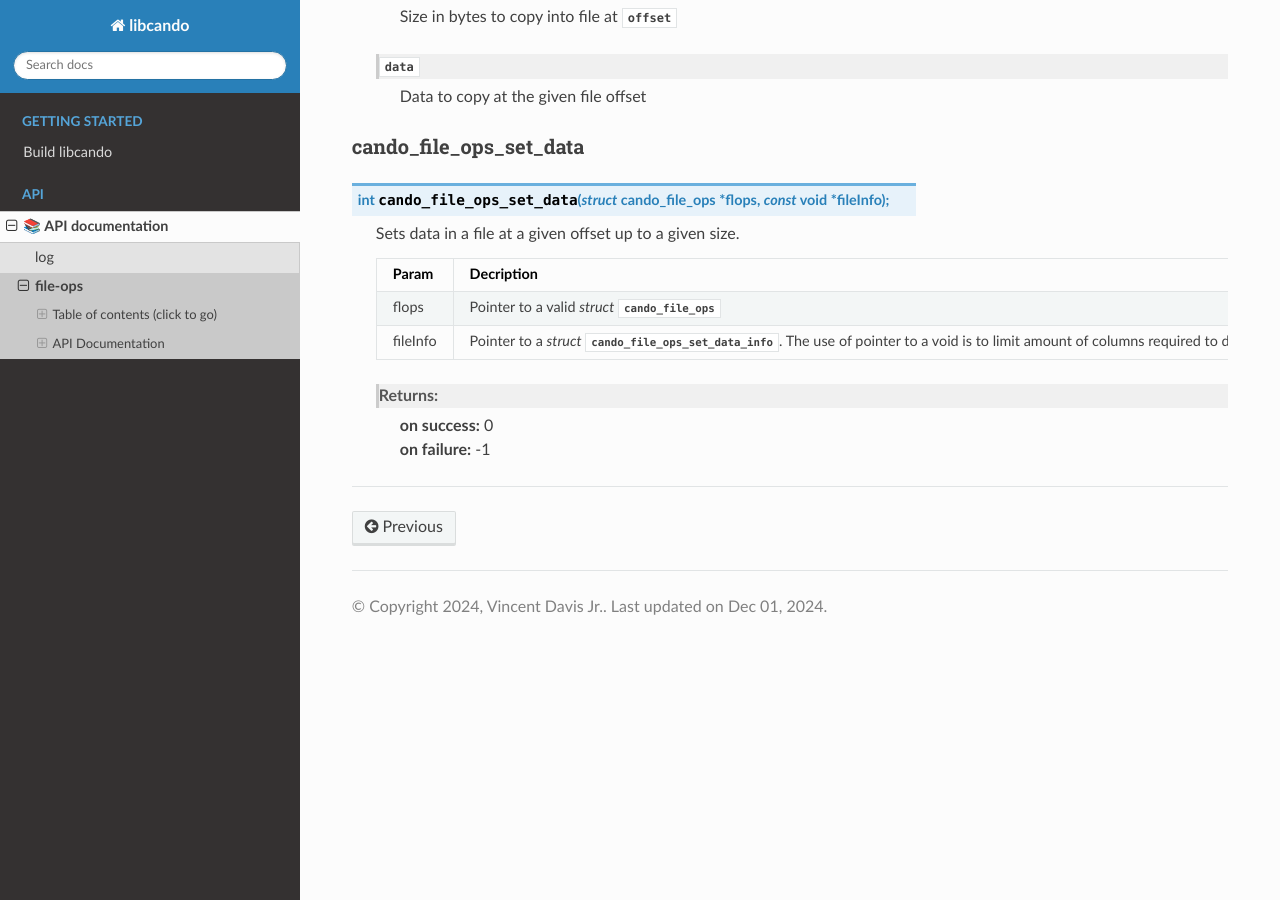
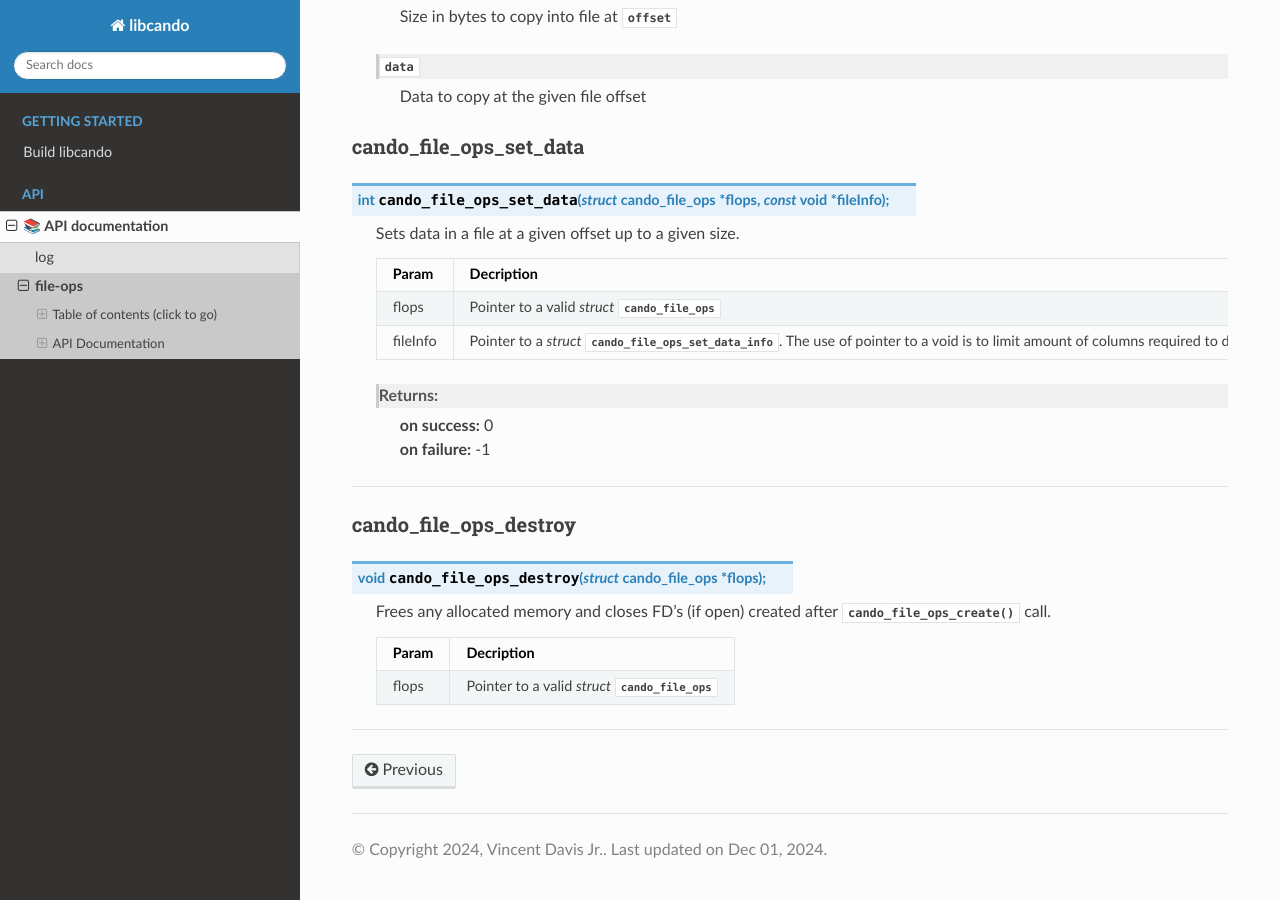
Before and after one commit to under-view/libcando, a Sphinx documentation site: the page built from docs/file-ops.rst, in a window 1280 px wide and 900 px high, scrolled down 6787 px. Built offline with Sphinx 7.4.7 and the Read the Docs theme 3.1.0, drawn with Linux system fonts in a browser that asks for light colours; formulas are drawn with MathJax 3.

Commit message:
docs: add cando_file_ops_destroy function
Signed-off-by: Vincent Davis Jr <vince@underview.tech>

```diff
--- a/docs/file-ops.rst
+++ b/docs/file-ops.rst
@@ -400,6 +400,25 @@ cando_file_ops_set_data
 
 =========================================================================================================================================
 
+======================
+cando_file_ops_destroy
+======================
+
+.. c:function:: void cando_file_ops_destroy(struct cando_file_ops *flops);
+
+	Frees any allocated memory and closes FD's (if open) created after
+	:c:func:`cando_file_ops_create` call.
+
+	.. list-table::
+		:header-rows: 1
+
+		* - Param
+	          - Decription
+		* - flops
+		  - Pointer to a valid `struct` :c:struct:`cando_file_ops`
+
+=========================================================================================================================================
+
 .. _mmap(2):  https://man7.org/linux/man-pages/man2/mmap.2.html
 .. _open(2):  https://man7.org/linux/man-pages/man2/open.2.html
 .. _creat(2):  https://man7.org/linux/man-pages/man2/open.2.html
```
